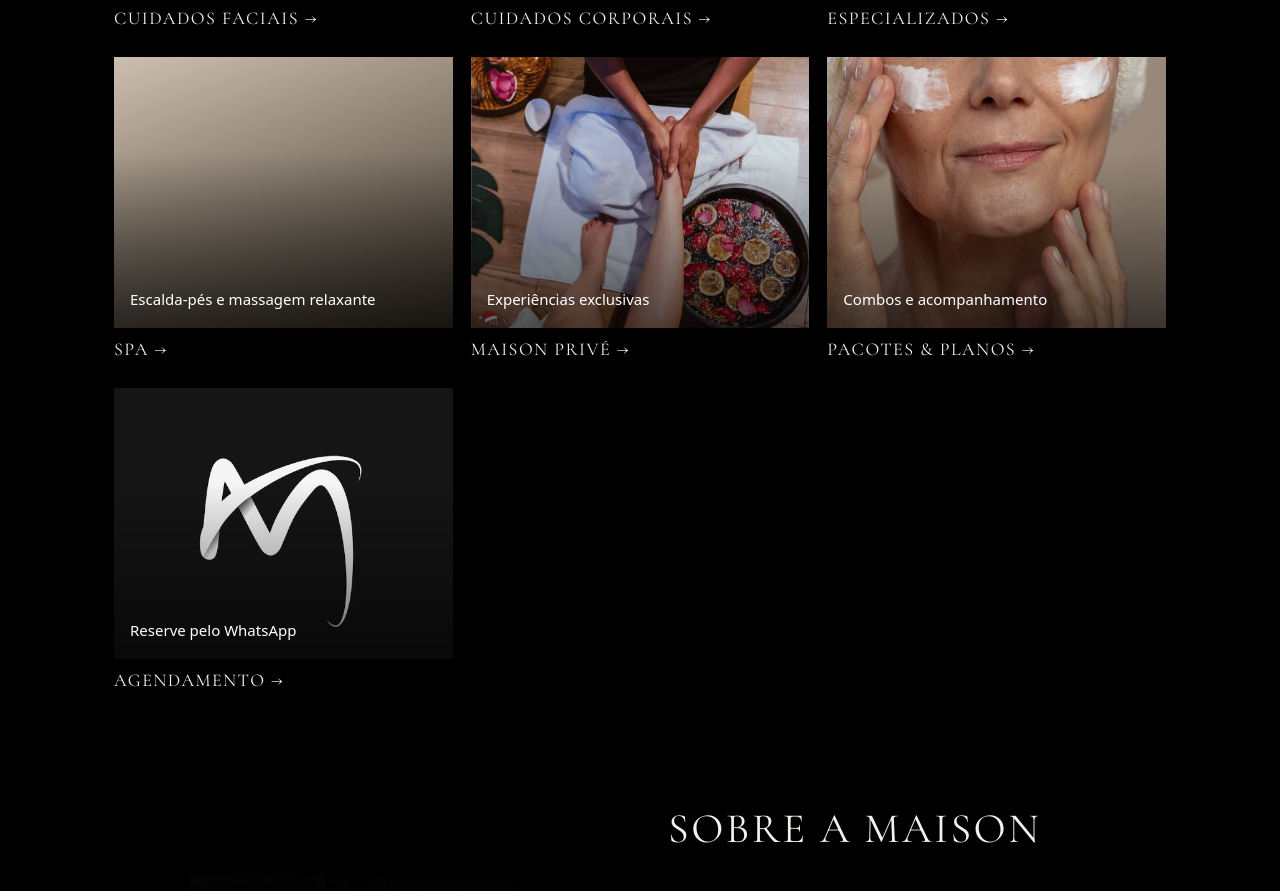
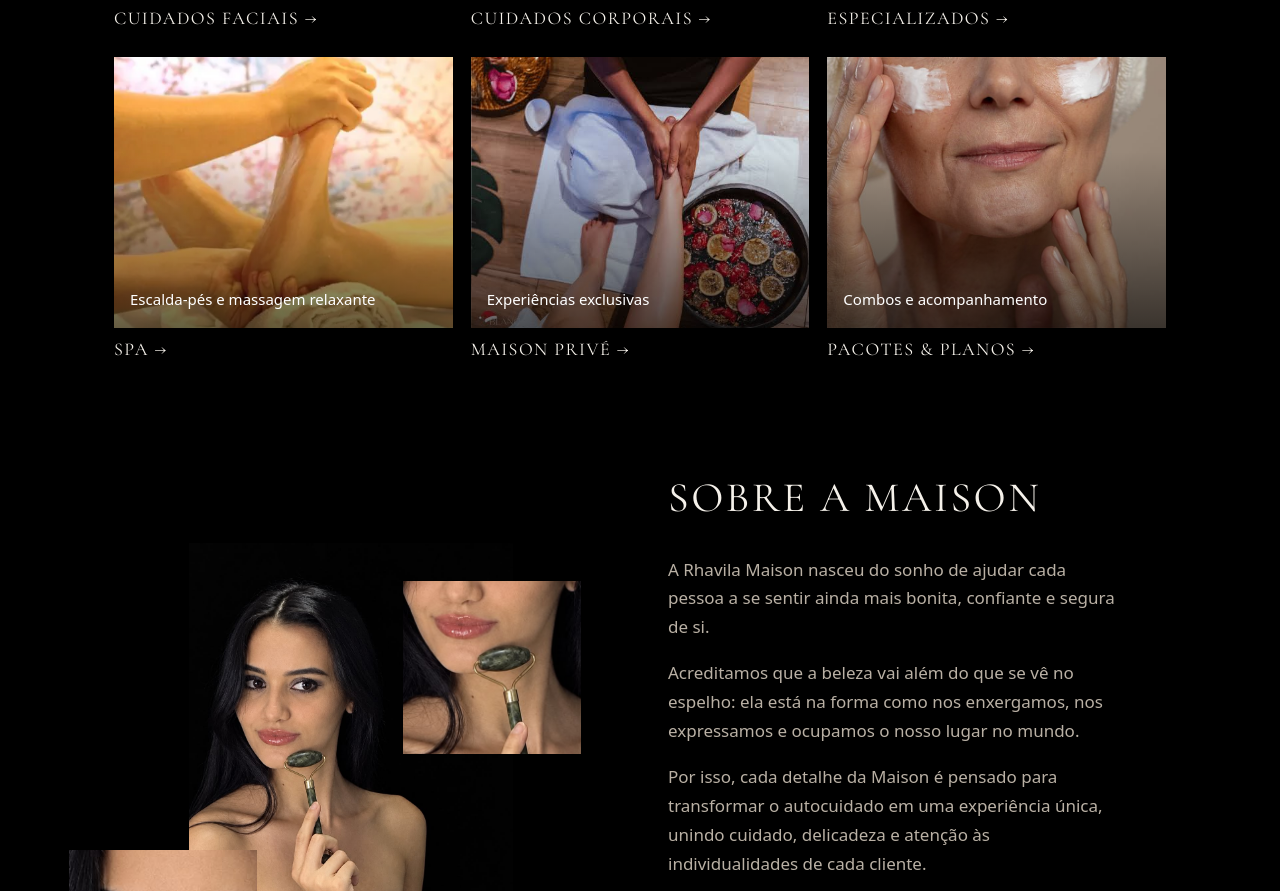
Before and after one commit to EricVieiraDev/rhavilamaison, a plain HTML site: page index.html in a window 1280 px wide. Shown: the part 1300-2191 px from the top of the page. Drawn offline with nearby package versions, Linux system fonts and the light colour scheme.

Commit message:
atualizar

```diff
--- a/index.html
+++ b/index.html
@@ -237,10 +237,9 @@
       <a class="cat" href="#faciais"><span class="tile" style="background:url('hidratacao-de-pele.jpg') center/cover"><em>Limpeza, hidratação e Spa dos Lábios</em></span><span class="lab">Cuidados Faciais →</span></a>
       <a class="cat" href="#corporais"><span class="tile" style="background:url('drenagem-linfatica.jpg') center/cover"><em>Drenagem, limpeza de costas e massagens</em></span><span class="lab">Cuidados Corporais →</span></a>
       <a class="cat" href="#especializados"><span class="tile" style="background:url('cuidado-estetico-das-axilas.jpg') center/cover"><em>Pele acneica e ritual de axilas</em></span><span class="lab">Especializados →</span></a>
-      <a class="cat" href="#spa"><span class="tile" style="background:linear-gradient(160deg,#cdbfae,#3a3128)"><em>Escalda-pés e massagem relaxante</em></span><span class="lab">Spa →</span></a>
+      <a class="cat" href="#spa"><span class="tile" style="background:url('reflexologia_podal_com_escalda_pes_39_1_a2494d28a1c8a0b2ef33fa549e008071.webp') center/cover"><em>Escalda-pés e massagem relaxante</em></span><span class="lab">Spa →</span></a>
       <a class="cat" href="#prive"><span class="tile" style="background:url('escalda-pes.jpg') center/cover"><em>Experiências exclusivas</em></span><span class="lab">Maison Privé →</span></a>
       <a class="cat" href="#pacotes"><span class="tile" style="background:url('topo-hidratacao-pele-madura.jpg') center/cover"><em>Combos e acompanhamento</em></span><span class="lab">Pacotes &amp; Planos →</span></a>
-      <a class="cat" href="#agendar"><span class="tile" style="background:url('logo.jpg') center/cover"><em>Reserve pelo WhatsApp</em></span><span class="lab">Agendamento →</span></a>
     </div>
   </div>
 </section>
```
Also changed, not shown: reflexologia_podal_com_escalda_pes_39_1_a2494d28a1c8a0b2ef33fa549e008071.webp (added).
